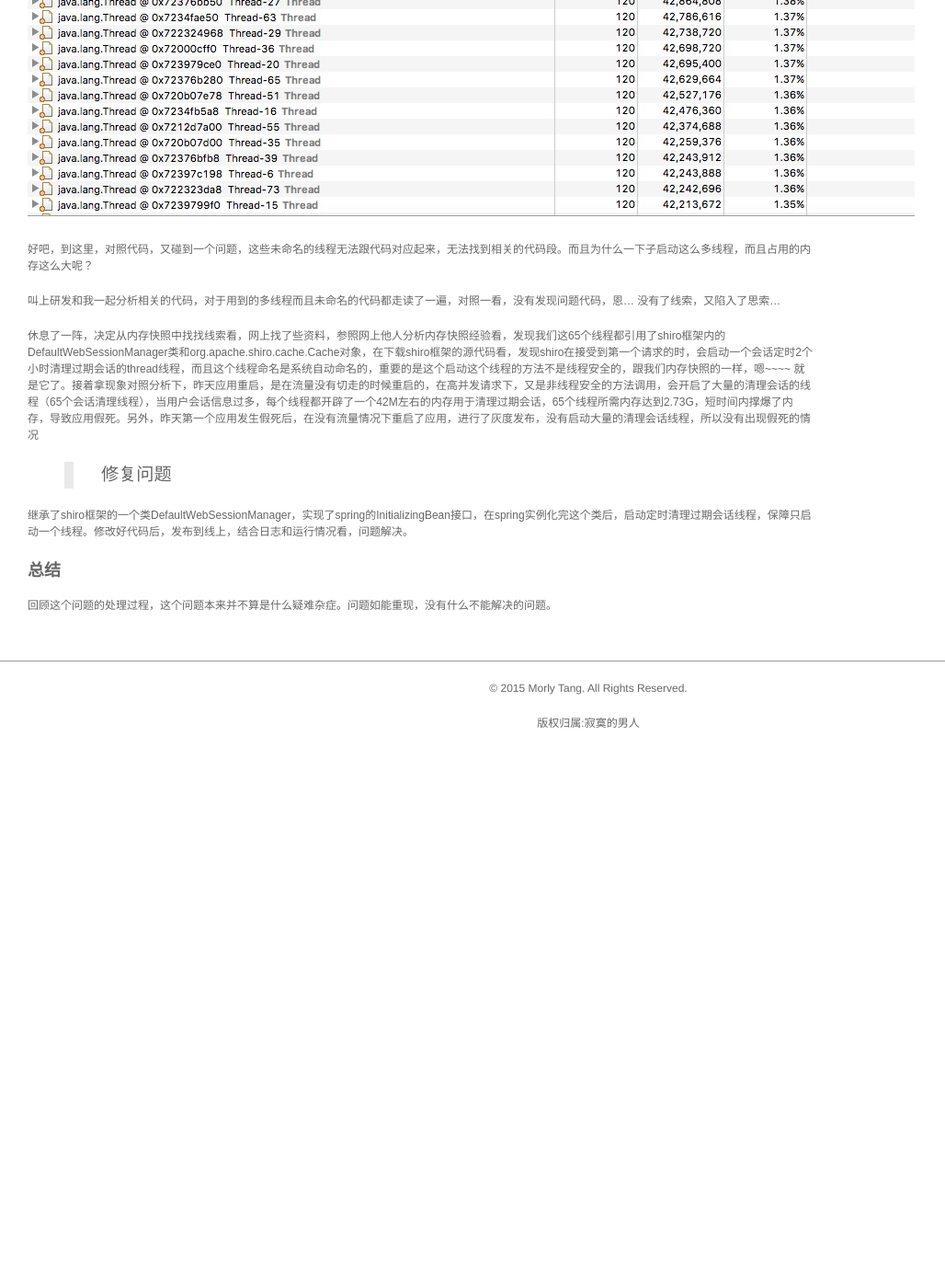
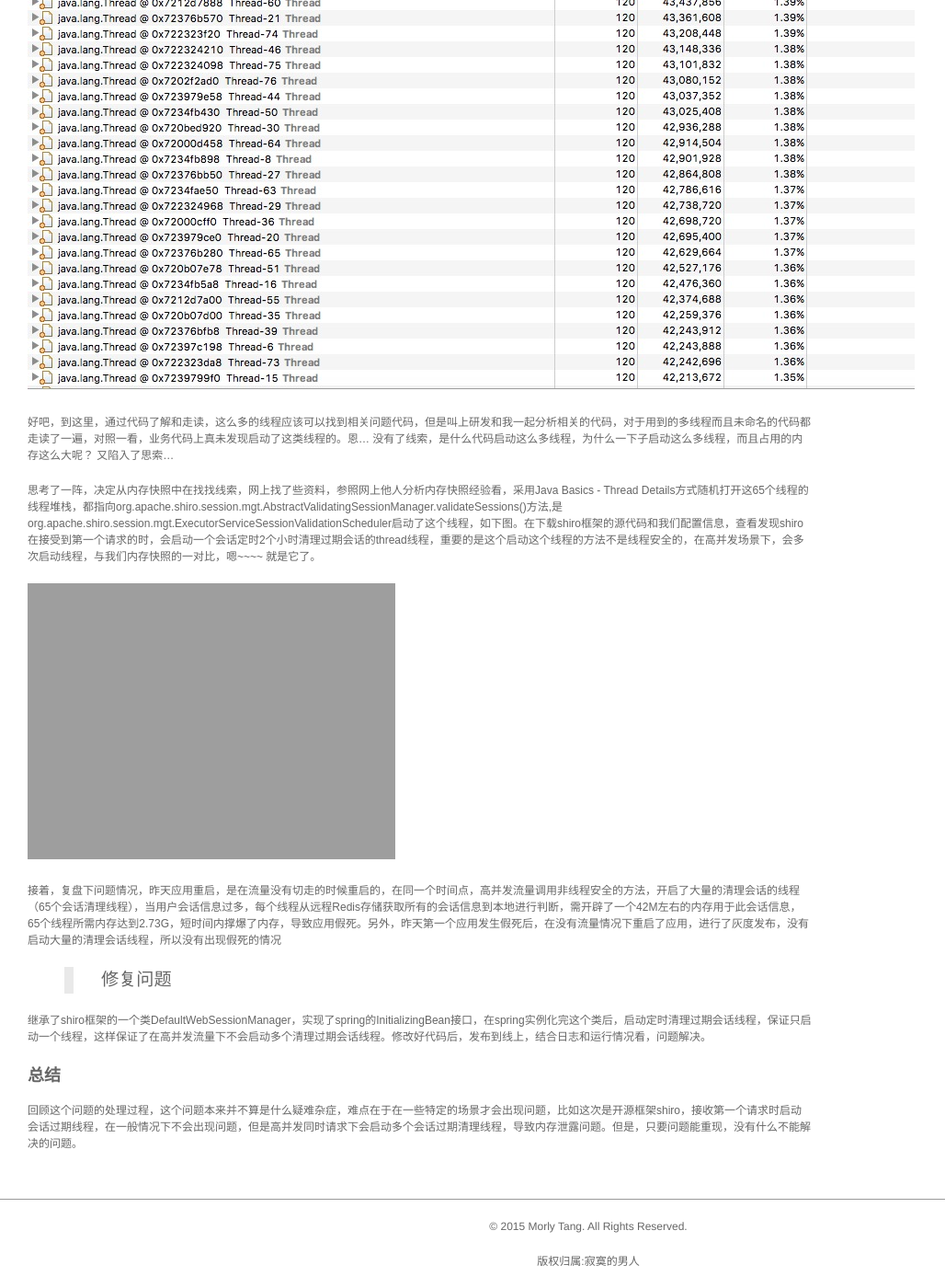
Before and after one commit to Motang/motang.github.io, a Jekyll site: the page built from _posts/2018-05-31-一次java应用假死问题排查.md, in a window 1280 px wide and 1400 px high, scrolled down 2294 px. Shown: the whole window at 92% size, without its empty margins (0-1028 px from the left). Built offline with Jekyll 4.4.1, drawn with Linux system fonts in a browser that asks for light colours; before the commit the page ends 3109 px from its top, so only the background shows below that; some of the changed text lies outside the part shown.

Commit message:
java应用假死问题排查记录

```diff
--- a/_posts/2018-05-31-一次java应用假死问题排查.md
+++ b/_posts/2018-05-31-一次java应用假死问题排查.md
@@ -14,11 +14,11 @@ share: true
 ## 介绍 ##
 对于工程师来说，排查不一样的问题，往往会有不一样的难点。有的问题难在重现，但只要能重现一次，根据场景和借助工具分析，加上对业务和代码了解，问题就可以迎刃而解。今天，将和大家分享一个在高并发场景下的java应用假死问题的分析案例。
 
-这是个在高并发场景下比较典型的，因java内存泄露导致应用假死的问题，下面将一步步分析和定位到具体代码的排查过程，希望对新手和同行有点参考价值的，所以就记录了一下
+这是个在高并发场景下才出现java内存泄露，导致应用假死的问题，下面将一步步分析和定位到具体代码的排查过程，希望对新手和同行有点参考价值的，所以就记录了一下
 
 ## 现象 ##
 
-首先我简单解释问题现象，我们的一个产品，有17万用户，每天活跃用户在7-8万左右。后台Java应用从上线以来，从来没有出现过假死的情况，最近，因个别原因，在高峰期没有灰度的情况下将后台三个java应用重启了，但是，其中有一个应用运行1小时后，就出现了假死情况，用灰度方式重启了此应用，其他2个应用一直运行到第二天早上9点多出现了问题，隔了3个小时，另外一台也出现了响应超时，应用假死情况。我们采取灰度的方式重启了应用，就再也没有出现了假死的情况了。
+首先我简单解释问题现象，我们的一个产品，有17万用户，每天活跃用户在7-8万左右。后台Java应用从上线以来，此应用还未出现过假死的情况，最近，因紧急处理其他问题，在高峰期没有灰度的情况下将后台三个java应用重启了，但是，其中有一个应用运行2小时后，就出现了假死情况，用灰度方式重启了此应用，其他2个应用一直运行到第二天早上9点左右出现了问题，且隔了4个小时，最后一个应用也出现了响应超时，应用假死情况。我们采取灰度的方式重启了应用，就再也没有出现了假死的情况了。
 
 ## 问题分析和定位 ##
 
@@ -26,7 +26,7 @@ share: true
 
 > 现场无法保护
 
-第一次发生假死，是在重启后2小时出现了，当时因有大量的用户在线使用系统，加上有其他紧急的事情需处理，当时只是让运维同学用灰度方式重启了应用，保障用户可以在线使用，所以现场没有保护下来分析。第二次发生假死情况在第二天早上9点，因人在上班路上，没接触到现场，也让运维同学重启了应用，现场也没保存下来。加上2个应用都出现了假死情况，我们意识，这是个不定时的炸弹，不解决和不找到问题，问题随时会出现，影响客户体验，我们非常重视这个问题了，但只能等下一次假死情况出现了
+第一次发生假死，是在重启后2小时出现了，当时因有大量的用户在线使用系统，加上有其他紧急的事情需处理，当时只是让运维同学用灰度方式重启了应用，保障用户可以在线使用，没太放在心上，所以现场没有保护下来分析。第二次发生假死情况在第二天早上9点，因人在上班路上，没接触到现场，为了保障用户正常使用，也让运维同学重启了应用，现场也没保存下来。加上2个应用都出现了假死情况，我们意识，这是个不定时的炸弹，不解决和不找到问题所在，随时会出现假死情况，影响客户体验和使用，我们非常重视这个问题了。像这类问题，如果想找到原因，只能等下一次假死情况出现了，将现场保护起来，进行分析。
 
 > 问题状况和思考
 
@@ -34,9 +34,13 @@ share: true
 
 应用假死可能的原因：
 
- 1.) 被攻击了，导致tomcat的处理线程已满。但仔细思考，进程的cpu使用率不是很高，这个原因几率比较小
+ 1.) tomcat的处理线程已满，出现了饥饿情况，某些线程长时间得不到需要的资源而不能执行的现象。但仔细思考，早上这个上班点发生，人比较少，除非被攻击了，结合之前未出现情况，判断这个原因几率比较小
 
- 2.) 因内存泄露问题，导致jvm一直做FullGC。 很可能跟这个有关系，但是仔细思考，这次发生假死之前，从未出现过这样的情况，根据以往的经验，我们推测可能的原因： 可能1) 与前两天发了一次版本有关系（如：用户关闭窗口后需调用退出接口需清理会话信息）。 可能2) 改了其他的服务器的参数，比如jvm的启动参数改变
+ 2.) 硬件或其他机器问题。 这个可以排除，三个应用部署不同的机器上，有问题不可能一起出现机器硬件问题
+
+ 3.) 因内存泄露问题，导致jvm一直做FullGC。 很可能跟这个有关系，但是仔细思考，这次发生假死之前，从未出现过这样的情况，根据以往的经验，我们推测可能的原因： 可能1) 与前两天发了一次版本有关系（如：用户关闭窗口后需调用退出接口需清理会话信息）。 可能2) 改了其他的服务器的参数，比如jvm的启动参数改变
+
+ 4.) 其他原因......
 
 整理后的思路是大概是这样的，先找到假死的直接原因，根据假死的直接原因顺藤摸瓜找到原因所在。
 
@@ -46,20 +50,26 @@ share: true
 
 > 假死原因分析
 
-果不其然，在中午接近13点左右，刚点餐吃饭，收到客服反馈的问题跟之前两次一样，我推测，一定是第三个应用也出现了假死情况，直接回公司，将流量切换到灰度机器上，用jmap -dump将内存快照保存下来，放到本地mat工具分析如下图。有大量系统自动命名的线程达65个，且每个线程占用了内存40-44G，按照42G平均计算，65个线程所需内存达到2.73G，所以为什么一直FullGC了，应用假死了。
+果不其然，在中午接近13点左右，刚点餐吃饭，收到客服反馈的问题跟之前两次一样，我推测，一定是第三个应用也出现了假死情况，直接回公司，将流量切换到灰度机器上，现场保护了下来。
+
+先用jstat -gc pid 3000 查看了进程的GC情况（未截图保存下来），发现FGC这列值很大有100多次，FGCT时间长达300秒，而且数值还一直在涨，据此JVM频繁在做FullGC，Stop the world，出现了应用假死情况。
+
+接着，用jmap -dump:format=b,file=32443jvm.bin pid命令将内存快照保存下来，下载到本地，使用mat工具分析如下图。有大量系统自动命名的线程达65个，且每个线程占用了内存40-44G，按照42G平均计算，65个线程所需内存达到2.73G，所以为什么一直FullGC了，导致应用假死了。
 
 ![dump图](http://motang.github.io/images/20180531-2.jpg)
 
-好吧，到这里，对照代码，又碰到一个问题，这些未命名的线程无法跟代码对应起来，无法找到相关的代码段。而且为什么一下子启动这么多线程，而且占用的内存这么大呢？
+好吧，到这里，通过代码了解和走读，这么多的线程应该可以找到相关问题代码，但是叫上研发和我一起分析相关的代码，对于用到的多线程而且未命名的代码都走读了一遍，对照一看，业务代码上真未发现启动了这类线程的。恩... 没有了线索，是什么代码启动这么多线程，为什么一下子启动这么多线程，而且占用的内存这么大呢？ 又陷入了思索...
 
-叫上研发和我一起分析相关的代码，对于用到的多线程而且未命名的代码都走读了一遍，对照一看，没有发现问题代码，恩... 没有了线索，又陷入了思索...
+思考了一阵，决定从内存快照中在找找线索，网上找了些资料，参照网上他人分析内存快照经验看，采用Java Basics - Thread Details方式随机打开这65个线程的线程堆栈，都指向org.apache.shiro.session.mgt.AbstractValidatingSessionManager.validateSessions()方法,是org.apache.shiro.session.mgt.ExecutorServiceSessionValidationScheduler启动了这个线程，如下图。在下载shiro框架的源代码和我们配置信息，查看发现shiro在接受到第一个请求的时，会启动一个会话定时2个小时清理过期会话的thread线程，重要的是这个启动这个线程的方法不是线程安全的，在高并发场景下，会多次启动线程，与我们内存快照的一对比，嗯~~~~ 就是它了。
 
-休息了一阵，决定从内存快照中找找线索看，网上找了些资料，参照网上他人分析内存快照经验看，发现我们这65个线程都引用了shiro框架内的DefaultWebSessionManager类和org.apache.shiro.cache.Cache对象，在下载shiro框架的源代码看，发现shiro在接受到第一个请求的时，会启动一个会话定时2个小时清理过期会话的thread线程，而且这个线程命名是系统自动命名的，重要的是这个启动这个线程的方法不是线程安全的，跟我们内存快照的一样，嗯~~~~ 就是它了。接着拿现象对照分析下，昨天应用重启，是在流量没有切走的时候重启的，在高并发请求下，又是非线程安全的方法调用，会开启了大量的清理会话的线程（65个会话清理线程），当用户会话信息过多，每个线程都开辟了一个42M左右的内存用于清理过期会话，65个线程所需内存达到2.73G，短时间内撑爆了内存，导致应用假死。另外，昨天第一个应用发生假死后，在没有流量情况下重启了应用，进行了灰度发布，没有启动大量的清理会话线程，所以没有出现假死的情况
+![线程dump图](http://motang.github.io/images/20180531-3.jpg)
+
+接着，复盘下问题情况，昨天应用重启，是在流量没有切走的时候重启的，在同一个时间点，高并发流量调用非线程安全的方法，开启了大量的清理会话的线程（65个会话清理线程），当用户会话信息过多，每个线程从远程Redis存储获取所有的会话信息到本地进行判断，需开辟了一个42M左右的内存用于此会话信息，65个线程所需内存达到2.73G，短时间内撑爆了内存，导致应用假死。另外，昨天第一个应用发生假死后，在没有流量情况下重启了应用，进行了灰度发布，没有启动大量的清理会话线程，所以没有出现假死的情况
 
 > 修复问题
 
-继承了shiro框架的一个类DefaultWebSessionManager，实现了spring的InitializingBean接口，在spring实例化完这个类后，启动定时清理过期会话线程，保障只启动一个线程。修改好代码后，发布到线上，结合日志和运行情况看，问题解决。
+继承了shiro框架的一个类DefaultWebSessionManager，实现了spring的InitializingBean接口，在spring实例化完这个类后，启动定时清理过期会话线程，保证只启动一个线程，这样保证了在高并发流量下不会启动多个清理过期会话线程。修改好代码后，发布到线上，结合日志和运行情况看，问题解决。
 
 ## 总结 ##
 
-回顾这个问题的处理过程，这个问题本来并不算是什么疑难杂症。问题如能重现，没有什么不能解决的问题。
+回顾这个问题的处理过程，这个问题本来并不算是什么疑难杂症，难点在于在一些特定的场景才会出现问题，比如这次是开源框架shiro，接收第一个请求时启动会话过期线程，在一般情况下不会出现问题，但是高并发同时请求下会启动多个会话过期清理线程，导致内存泄露问题。但是，只要问题能重现，没有什么不能解决的问题。
```
Also changed, not shown: images/20180531-3.png (added).
